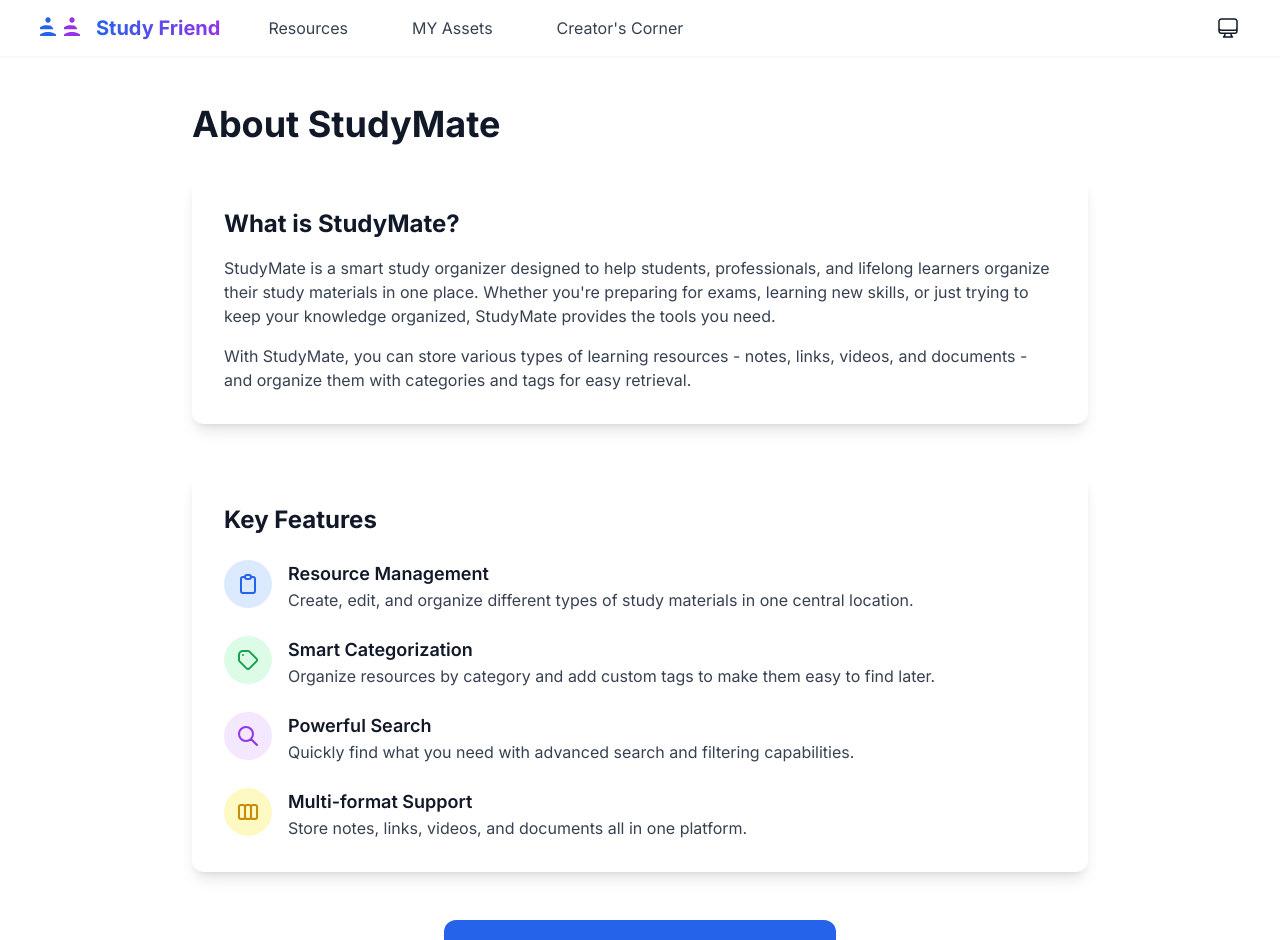
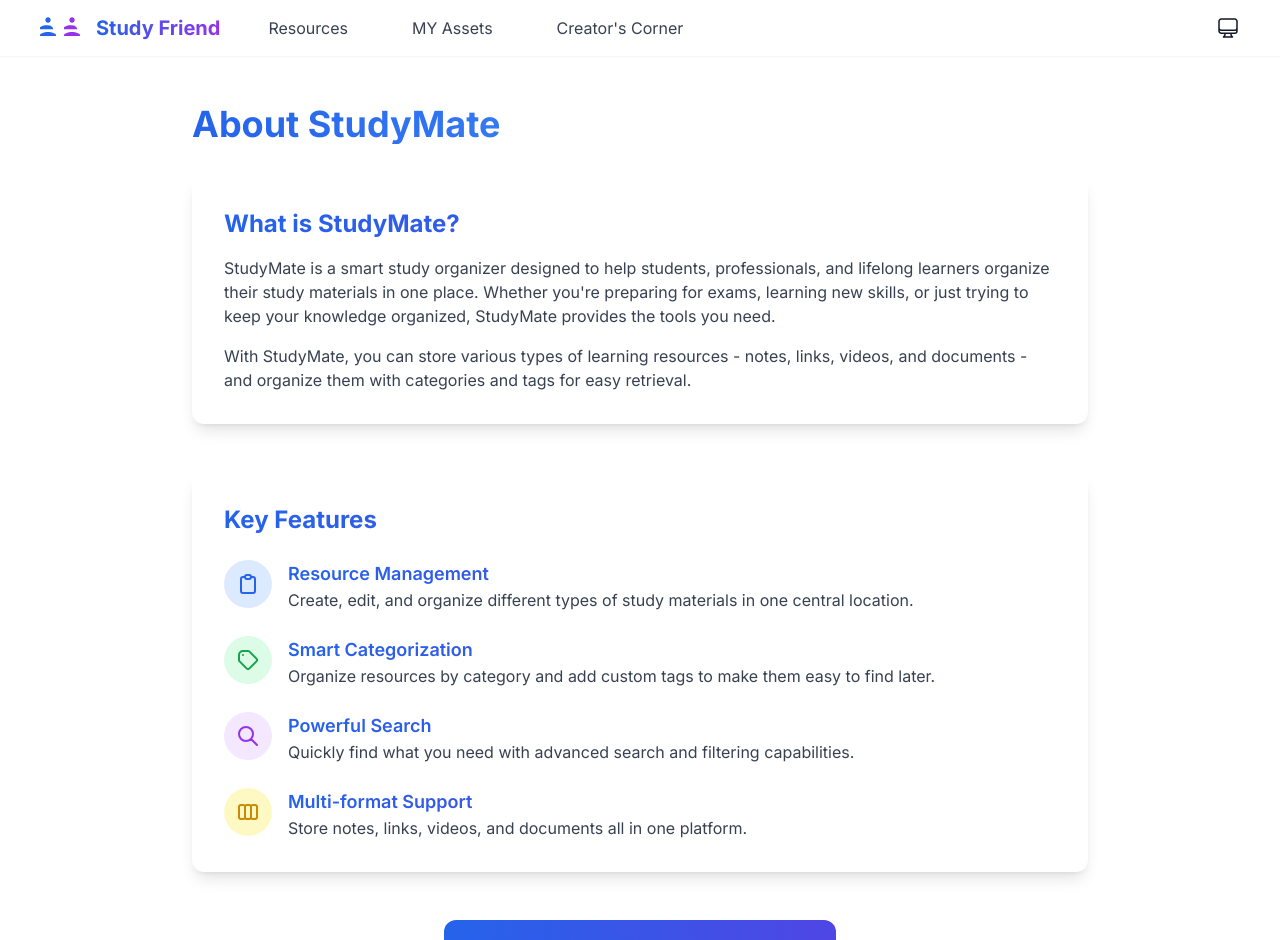
Before and after one commit to Aditya0545/StudyMate, a Next.js app: page /learn-more in a window 1280 px wide. Shown: the top 940 px of the page. Built offline with nearby package versions, Linux system fonts and the light colour scheme.

Commit message:
Add gradient animations and styles to Learn More page
- Introduced a new CSS file for gradient animations.
- Updated headings and buttons in the Learn More page to use gradient backgrounds and animations for enhanced visual appeal.
- Improved overall styling for better user experience.

```diff
--- /dev/null
+++ b/app/globals.css
@@ -0,0 +1,10 @@
+@keyframes gradient {
+  0% { background-position: 0% 50%; }
+  50% { background-position: 100% 50%; }
+  100% { background-position: 0% 50%; }
+}
+
+.animate-gradient-slow {
+  background-size: 200% auto;
+  animation: gradient 4s linear infinite;
+}
--- a/app/learn-more/page.tsx
+++ b/app/learn-more/page.tsx
@@ -1,11 +1,13 @@
+'use client'
+
 export default function LearnMorePage() {
   return (
     <div className="container mx-auto px-4 py-12">
       <div className="mx-auto max-w-4xl">
-        <h1 className="mb-8 text-4xl font-bold text-gray-900 dark:text-white">About StudyMate</h1>
+        <h1 className="mb-8 text-4xl font-bold bg-gradient-to-r from-blue-600 via-blue-500 to-indigo-600 dark:from-blue-400 dark:via-blue-300 dark:to-indigo-400 bg-clip-text text-transparent animate-gradient-slow">About StudyMate</h1>
 
         <section className="mb-12 rounded-xl bg-white p-8 shadow-lg dark:bg-gray-800">
-          <h2 className="mb-4 text-2xl font-bold text-gray-900 dark:text-white">What is StudyMate?</h2>
+          <h2 className="mb-4 text-2xl font-bold bg-gradient-to-r from-blue-600 to-indigo-600 dark:from-blue-400 dark:to-indigo-400 bg-clip-text text-transparent">What is StudyMate?</h2>
           <p className="mb-4 text-gray-700 dark:text-gray-300">
             StudyMate is a smart study organizer designed to help students, professionals, and lifelong learners organize their study materials in one place.
             Whether you're preparing for exams, learning new skills, or just trying to keep your knowledge organized, StudyMate provides the tools you need.
@@ -16,7 +18,7 @@ export default function LearnMorePage() {
         </section>
 
         <section className="mb-12 rounded-xl bg-white p-8 shadow-lg dark:bg-gray-800">
-          <h2 className="mb-6 text-2xl font-bold text-gray-900 dark:text-white">Key Features</h2>
+          <h2 className="mb-6 text-2xl font-bold bg-gradient-to-r from-blue-600 to-indigo-600 dark:from-blue-400 dark:to-indigo-400 bg-clip-text text-transparent">Key Features</h2>
 
           <div className="space-y-6">
             <div className="flex">
@@ -26,7 +28,7 @@ export default function LearnMorePage() {
                 </svg>
               </div>
               <div>
-                <h3 className="text-lg font-semibold text-gray-900 dark:text-white">Resource Management</h3>
+                <h3 className="text-lg font-semibold bg-gradient-to-r from-blue-600 to-indigo-600 dark:from-blue-400 dark:to-indigo-400 bg-clip-text text-transparent">Resource Management</h3>
                 <p className="text-gray-700 dark:text-gray-300">Create, edit, and organize different types of study materials in one central location.</p>
               </div>
             </div>
@@ -38,7 +40,7 @@ export default function LearnMorePage() {
                 </svg>
               </div>
               <div>
-                <h3 className="text-lg font-semibold text-gray-900 dark:text-white">Smart Categorization</h3>
+                <h3 className="text-lg font-semibold bg-gradient-to-r from-blue-600 to-indigo-600 dark:from-blue-400 dark:to-indigo-400 bg-clip-text text-transparent">Smart Categorization</h3>
                 <p className="text-gray-700 dark:text-gray-300">Organize resources by category and add custom tags to make them easy to find later.</p>
               </div>
             </div>
@@ -50,7 +52,7 @@ export default function LearnMorePage() {
                 </svg>
               </div>
               <div>
-                <h3 className="text-lg font-semibold text-gray-900 dark:text-white">Powerful Search</h3>
+                <h3 className="text-lg font-semibold bg-gradient-to-r from-blue-600 to-indigo-600 dark:from-blue-400 dark:to-indigo-400 bg-clip-text text-transparent">Powerful Search</h3>
                 <p className="text-gray-700 dark:text-gray-300">Quickly find what you need with advanced search and filtering capabilities.</p>
               </div>
             </div>
@@ -62,7 +64,7 @@ export default function LearnMorePage() {
                 </svg>
               </div>
               <div>
-                <h3 className="text-lg font-semibold text-gray-900 dark:text-white">Multi-format Support</h3>
+                <h3 className="text-lg font-semibold bg-gradient-to-r from-blue-600 to-indigo-600 dark:from-blue-400 dark:to-indigo-400 bg-clip-text text-transparent">Multi-format Support</h3>
                 <p className="text-gray-700 dark:text-gray-300">Store notes, links, videos, and documents all in one platform.</p>
               </div>
             </div>
@@ -72,7 +74,7 @@ export default function LearnMorePage() {
         <div className="text-center">
           <a
             href="/resources"
-            className="inline-block rounded-xl bg-blue-600 px-8 py-4 text-lg font-semibold text-white hover:bg-blue-700 dark:bg-blue-700 dark:hover:bg-blue-800"
+            className="inline-block rounded-xl bg-gradient-to-r from-blue-600 to-indigo-600 hover:from-blue-700 hover:to-indigo-700 dark:from-blue-500 dark:to-indigo-500 dark:hover:from-blue-600 dark:hover:to-indigo-600 px-8 py-4 text-lg font-semibold text-white transition-all duration-200"
           >
             Start Organizing Your Study Materials
           </a>
```
